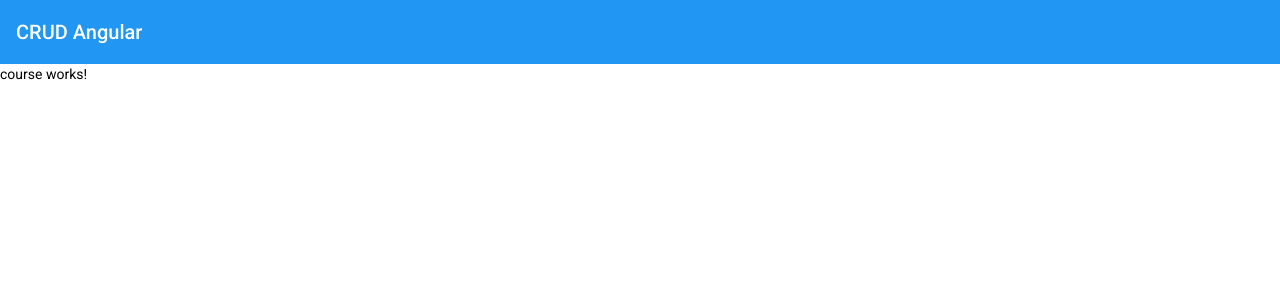
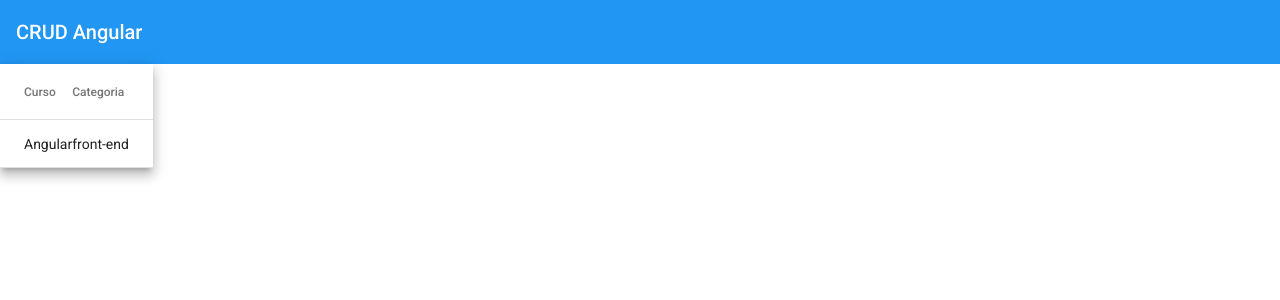
Before and after one commit to nivaldoo/crud-angular, an Angular app: page /course in a window 1280 px wide. Shown: the top 300 px of the page. Built offline with nearby package versions, Linux system fonts and the light colour scheme.

Commit message:
Vídeo 06 - Criando Material Table para listar cursos

```diff
--- a/src/app/course/course.module.ts
+++ b/src/app/course/course.module.ts
@@ -1,5 +1,6 @@
 import { NgModule } from '@angular/core';
 import { CommonModule } from '@angular/common';
+import { MatTableModule } from '@angular/material/table';
 
 import { CourseRoutingModule } from './course-routing.module';
 import { CourseComponent } from './course/course.component';
@@ -11,7 +12,8 @@
   ],
   imports: [
     CommonModule,
-    CourseRoutingModule
+    CourseRoutingModule,
+    MatTableModule
   ]
 })
 export class CourseModule { }
--- a/src/app/course/course/course.component.html
+++ b/src/app/course/course/course.component.html
@@ -1 +1,20 @@
-<p>course works!</p>
+<table mat-table [dataSource]="courses" class="mat-elevation-z8">
+
+  <!--- Note that these columns can be defined in any order.
+        The actual rendered columns are set as a property on the row definition" -->
+
+  <!-- Name Column -->
+  <ng-container matColumnDef="name">
+    <th mat-header-cell *matHeaderCellDef> Curso </th>
+    <td mat-cell *matCellDef="let course"> {{course.name}} </td>
+  </ng-container>
+
+  <!-- Category Column -->
+  <ng-container matColumnDef="category">
+    <th mat-header-cell *matHeaderCellDef> Categoria </th>
+    <td mat-cell *matCellDef="let course"> {{course.category}} </td>
+  </ng-container>
+
+  <tr mat-header-row *matHeaderRowDef="displayedColumns"></tr>
+  <tr mat-row *matRowDef="let row; columns: displayedColumns;"></tr>
+</table>
--- a/src/app/course/course/course.component.ts
+++ b/src/app/course/course/course.component.ts
@@ -1,4 +1,5 @@
 import { Component, OnInit } from '@angular/core';
+import { Course } from '../model/course';
 
 @Component({
   selector: 'app-course',
@@ -7,6 +8,11 @@
 })
 export class CourseComponent implements OnInit {
 
+  courses: Course[] = [
+    { _id: '1', name: 'Angular', category: 'front-end' }
+  ];
+  displayedColumns = ['name', 'category'];
+
   constructor() { }
 
   ngOnInit(): void {
--- /dev/null
+++ b/src/app/course/model/course.ts
@@ -0,0 +1,5 @@
+export interface Course {
+  _id: string,
+  name: string,
+  category: string
+}
```
